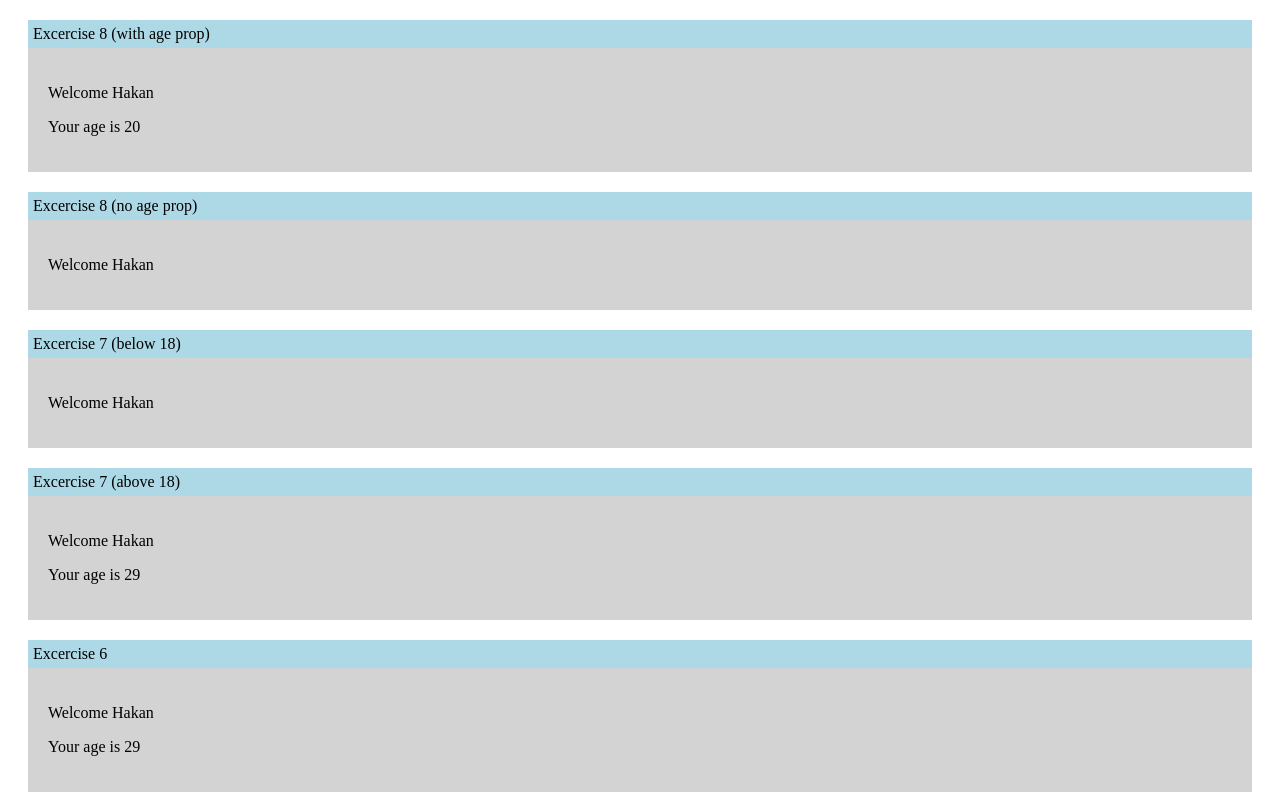
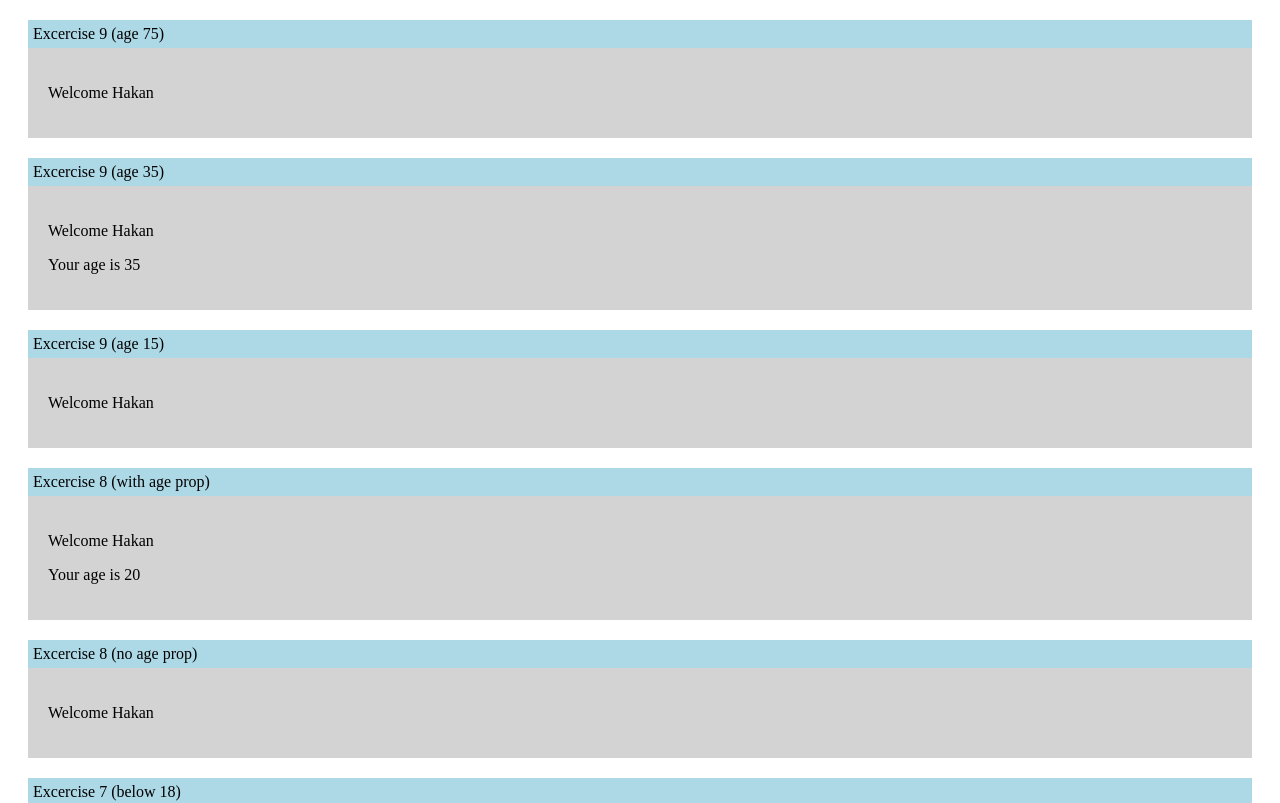
Before and after one commit to mhborazan/Develhope-Exercises, a React (Vite) app in the folder react/: page / in a window 1280 px wide. Shown: the top 803 px of the page. Built offline with nearby package versions, Linux system fonts and the light colour scheme.

Commit message:
react-excercise-9

```diff
--- a/react/src/App.jsx
+++ b/react/src/App.jsx
@@ -10,12 +10,23 @@ import Welcome4 from './excercises/excercise-5/Welcome4'
 import Welcome5 from './excercises/excercise-6/Welcome5'
 import Welcome6 from './excercises/excercise-7/Welcome6'
 import Welcome7 from './excercises/excercise-8/Welcome7'
+import Welcome8 from './excercises/excercise-9/Welcome8'
 
 function App() {
 
 
   return (
     <>
+      <Seperator id="9 (age 75)">
+        <Welcome8 name="Hakan" age={75}/>
+      </Seperator>
+      <Seperator id="9 (age 35)">
+        <Welcome8 name="Hakan" age={35}/>
+      </Seperator>
+      <Seperator id="9 (age 15)">
+        <Welcome8 name="Hakan" age={15}/>
+      </Seperator>
+
       <Seperator id="8 (with age prop)">
         <Welcome7 name="Hakan" age={20}/>
       </Seperator>
--- /dev/null
+++ b/react/src/excercises/excercise-9/Age3.jsx
@@ -0,0 +1,7 @@
+import React from 'react'
+
+export default function Age3(props) {
+  return (
+    <p>Your age is {props.age || 20}</p>
+  )
+}
--- /dev/null
+++ b/react/src/excercises/excercise-9/Welcome8.jsx
@@ -0,0 +1,13 @@
+import React from 'react'
+import Age3 from './Age3'
+
+export default function Welcome8(props) {
+  return (
+    <>
+      <p>Welcome {props.name || "Mustafa"}</p>
+      {props.age>=18 && props.age <=65 &&
+      <Age3 age={props.age}/>
+      }
+    </>
+  )
+}
```
